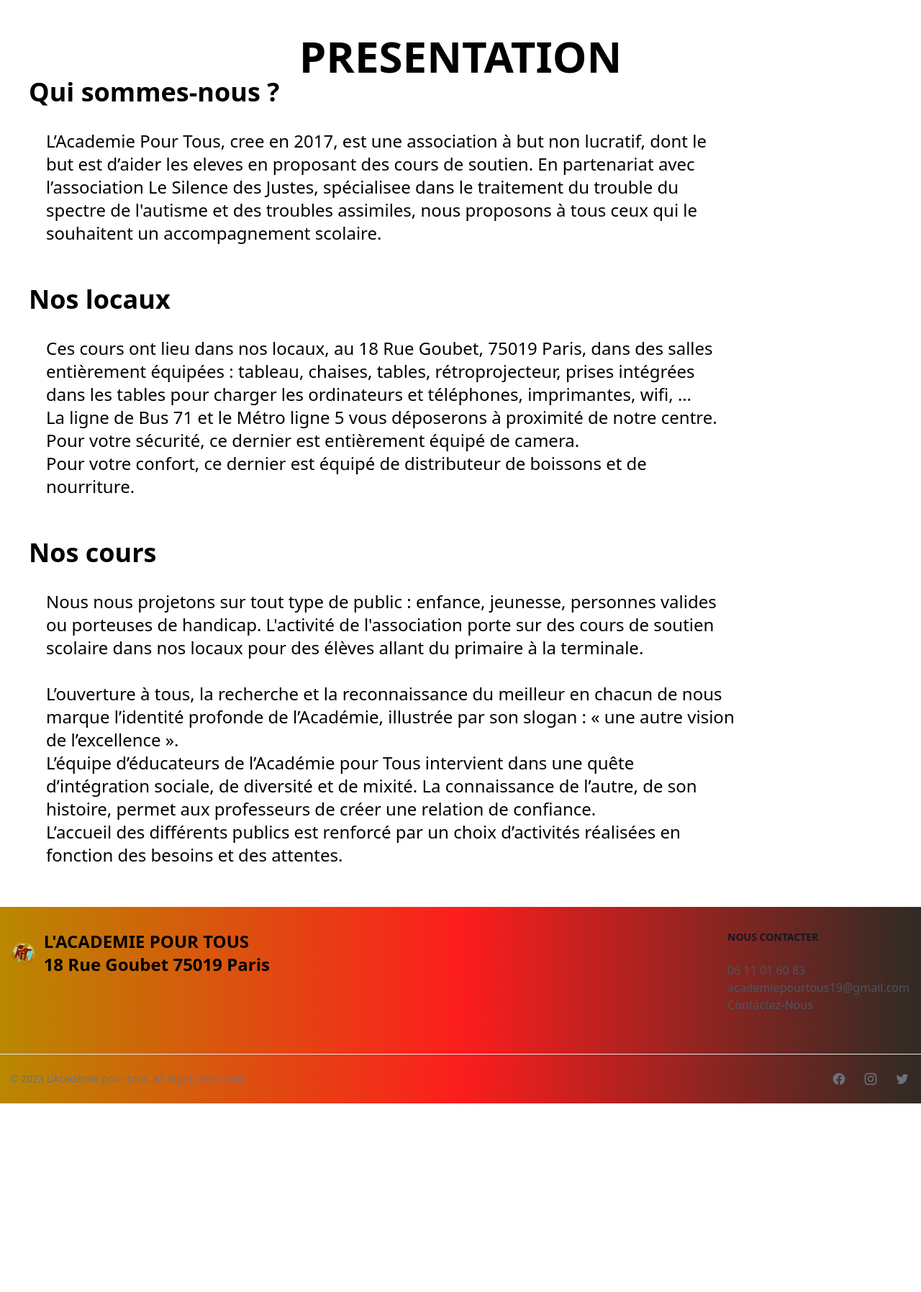
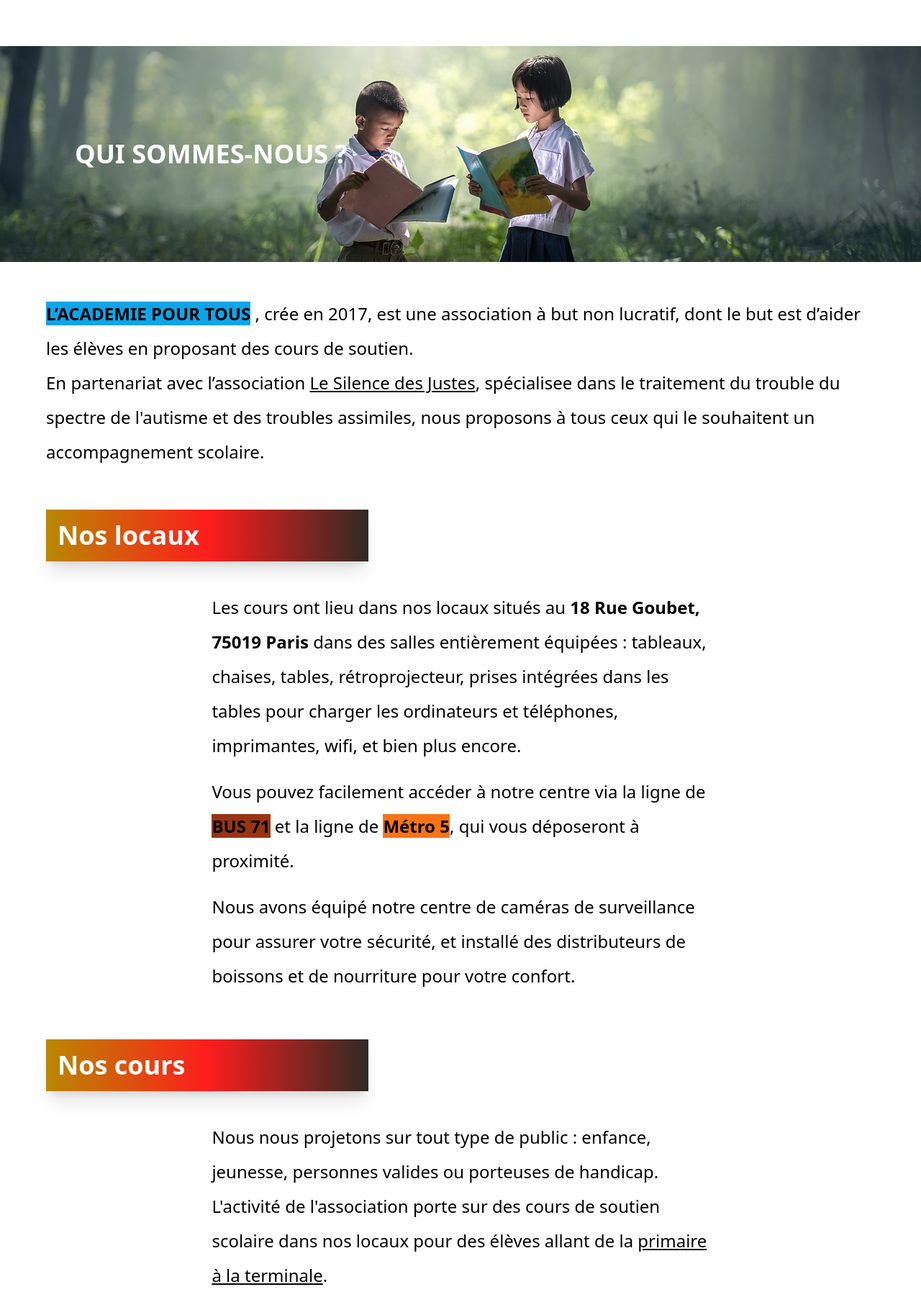
Before and after one commit to remimoul/AcademiepourTous, a PHP site: page /views/whoAreWeView.php in a window 1280 px wide. Shown: the part 192-1987 px from the top of the page at 72% size. Before the commit the page ends 1725 px from the top, so only its background shows below. Run offline with PHP 8.4, Linux system fonts and the light colour scheme; some libraries are stand-ins or nearby versions.

Commit message:
update of the page about us

```diff
--- a/assets/css/styleaca.css
+++ b/assets/css/styleaca.css
@@ -152,3 +152,8 @@
 }
 
 /*ICI SE TERMINE LE STYLE CSS POUR LE BOTTOM MODAL DE LA PAGE RESERVATION COURS*/
+
+
+.colorintro{
+    text-shadow: 1px 1px 0 #000000;
+}
--- a/assets/js/script.js
+++ b/assets/js/script.js
@@ -1,9 +1,3 @@
-
-// Initialization for ES Users
-// import { Carousel, initTE,} from "tw-elements";
-//
-// initTE({ Carousel });
-
 
 //---------------------------------------------------------------------------------------------------------------------------------//
 //FONCTION QUI PERMET DE GERER LES BOTTOM MODALS DANS LE FICHIER COURSVIEW
--- a/views/accueilView.php
+++ b/views/accueilView.php
@@ -5,7 +5,9 @@
 
 ?>
 
+
 <section class="py-24 ">
+
     <div
             id="carouselDarkVariant"
             class="relative px-[auto] "
--- a/views/header.php
+++ b/views/header.php
@@ -88,7 +88,6 @@
 
                     ?>
 
-
                 </ul>
             </div>
         </div>
--- a/views/whoAreWeView.php
+++ b/views/whoAreWeView.php
@@ -3,63 +3,55 @@
 require('header.php');
 ?>
 
-<style>
-
-    @font-face {
-        font-family: 'MyCustom';
-        src: url('fonts/Chalkboard-Regular.ttf') format('truetype');
-        font-weight: normal;
-        font-style: normal;
-    }
-
-    .font-myfontcustom {
-        font-family: 'MyCustom', sans-serif;
-    }
-
-</style>
-
-<!--<section class="bg-local bg-cover bg-center h-full font-myfontcustom" style="background-image: url('assets/image/tableau.jpg')">-->
 <section class="bg-local bg-cover bg-center h-full">
 
-    <div class="flex h-full text-black">
-        <div class="my-12">
-            <h1 class="text-6xl font-bold text-center">PRESENTATION</h1>
-            <h2 class="text-4xl mx-10 font-bold">Qui sommes-nous ?</h2>
+    <div class="flex h-full">
+        <div class="md:my-12">
+            <div class="relative my-4">
+                <img src="assets/image/quisommenous.jpg" class="w-full h-[300px] object-cover"/>
+                <div class="absolute top-0 left-0 w-full h-full flex justify-center flex-col md:px-12">
+                    <h1 class="md:text-4xl font-bold text-white drop-shadow-2xl px-14">QUI SOMMES-NOUS ?</h1>
+                </div>
+            </div>
+
             <br>
-            <p class="text-2xl w-3/4 mx-[5%] my-2">
-                L’Academie Pour Tous, cree en 2017, est une association à but non lucratif,
-                dont le but est d’aider les eleves en proposant des cours de soutien.
 
-                En partenariat avec l’association Le Silence des Justes,
+            <p class="text-2xl  mx-[5%] my-2 leading-loose">
+                <span class="bg-sky-500 font-semibold">L’ACADEMIE POUR TOUS</span> , crée en 2017, est une association à but non lucratif,
+                dont le but est d’aider les élèves en proposant des cours de soutien.
+                <br>
+                En partenariat avec l’association <a href="https://lesilencedesjustes.fr/" class="hover:bg-amber-500 underline">Le Silence des Justes</a>,
                 spécialisee dans le traitement du trouble du spectre de l'autisme et des troubles assimiles,
                 nous proposons à tous ceux qui le souhaitent un accompagnement scolaire.
             </p>
             <br><br>
-            <h2 class="text-4xl mx-10 font-bold">Nos locaux</h2>
+            <h2 class="text-4xl mx-10 font-bold navbar text-white shadow-xl w-[35%] mx-[5%] px-4 py-4">Nos locaux</h2>
             <br>
-            <p class="text-2xl w-3/4 mx-[5%] my-2">
-                Ces cours ont lieu dans nos locaux, au 18 Rue Goubet, 75019 Paris, dans des salles entièrement équipées : tableau, chaises, tables, rétroprojecteur, prises intégrées dans les tables pour charger les ordinateurs et téléphones, imprimantes, wifi, …
-                <br>
-                La ligne de Bus 71 et le Métro ligne 5 vous déposerons à proximité de notre centre.
-                <br>
-                Pour votre sécurité, ce dernier est entièrement équipé de camera.
-                <br>
-                Pour votre confort, ce dernier est équipé de distributeur de boissons et de nourriture.
-            </p>
+            <div class="mx-auto my-4 max-w-screen-md">
+                <p class="text-2xl leading-loose mx-[5%]">
+                    Les cours ont lieu dans nos locaux situés au <a href="https://www.ratp.fr/itineraires/%2619%20Rue%20Goubet%2075019%20Paris#no-back" class="font-semibold"> 18 Rue Goubet, 75019 Paris </a> dans des salles entièrement équipées : tableaux, chaises, tables, rétroprojecteur, prises intégrées dans les tables pour charger les ordinateurs et téléphones, imprimantes, wifi, et bien plus encore.
+                </p>
+                <p class="text-2xl leading-loose mt-4 mx-[5%]">
+                    Vous pouvez facilement accéder à notre centre via la ligne de <a href="https://www.ratp.fr/plan-de-ligne/img/bus/71/plan-de-ligne_busratp_ligne-71.1672790402.png" class="bg-orange-800 font-semibold">BUS 71</a> et la ligne de <a href="https://www.ratp.fr/plan-de-ligne/img/metro/5/plan-de-ligne_metro_ligne-5.1686903732.png" class="font-semibold bg-orange-500">Métro 5</a>, qui vous déposeront à proximité.
+                </p>
+                <p class="text-2xl leading-loose mt-4 mx-[5%]">
+                    Nous avons équipé notre centre de caméras de surveillance pour assurer votre sécurité, et installé des distributeurs de boissons et de nourriture pour votre confort.
+                </p>
+            </div>
             <br><br>
-            <h2 class="text-4xl mx-10 font-bold">Nos cours</h2>
+            <h2 class="text-4xl mx-10 font-bold navbar text-white shadow-xl w-[35%] mx-[5%] px-4 py-4">Nos cours</h2>
             <br>
-            <p class="text-2xl w-3/4 mx-[5%] my-2">
-                Nous nous projetons sur tout type de public : enfance, jeunesse, personnes valides ou porteuses de handicap.
-               L'activité de l'association porte sur des cours de soutien scolaire dans nos locaux pour des élèves allant du primaire à la terminale.<br>
-
-              <br>  L’ouverture à tous, la recherche et la reconnaissance du meilleur en chacun de nous marque l’identité profonde de l’Académie, illustrée par son slogan : « une autre vision de l’excellence ».
-
-             <br>   L’équipe d’éducateurs de l’Académie pour Tous intervient dans une quête d’intégration sociale, de diversité et de mixité. La connaissance de l’autre, de son histoire, permet aux professeurs de créer une relation de confiance.
-
-            <br>    L’accueil des différents publics est renforcé par un choix d’activités réalisées en fonction des besoins et des attentes.
-
-            </p>
+            <div class="mx-auto my-4 max-w-screen-md">
+                <p class="text-2xl leading-loose mx-[5%]">
+                    Nous nous projetons sur tout type de public : enfance, jeunesse, personnes valides ou porteuses de handicap. L'activité de l'association porte sur des cours de soutien scolaire dans nos locaux pour des élèves allant de la <span class="underline">primaire à la terminale</span>.
+                </p>
+                <p class="text-2xl leading-loose mt-4 mx-[5%]">
+                    Notre identité profonde repose sur l'ouverture à tous, la recherche et la reconnaissance du meilleur en chacun de nous, illustrée par notre slogan :  «<span class="font-semibold underline"> une autre vision de l'excellence </span>» .<br> <br>Nous croyons en l'intégration sociale, la diversité et la mixité, et notre équipe d'éducateurs s'efforce de créer une relation de confiance en apprenant à connaître l'autre et son histoire.
+                </p>
+                <p class="text-2xl leading-loose mt-4 mx-[5%]">
+                    Nous accueillons tous les publics et proposons des activités adaptées à leurs besoins et attentes, renforçant ainsi notre engagement en faveur de l'inclusion.
+                </p>
+            </div>
 
 
 
```
Also changed, not shown: controllers/reservationCoursesController.php (+10 -1 lines), models/reservationFormModel.php (+4 -3 lines), assets/image/quisommenous.jpg (added).
